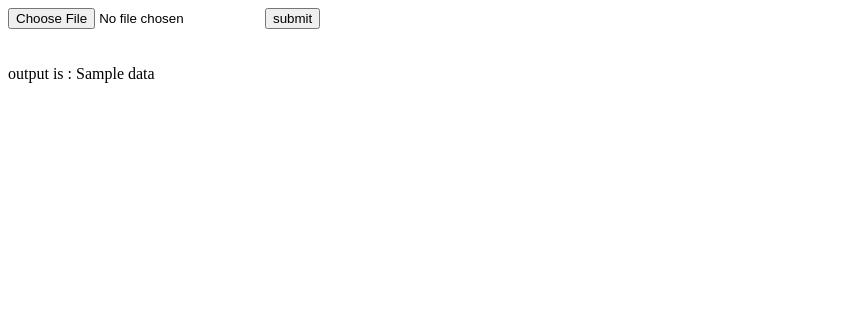
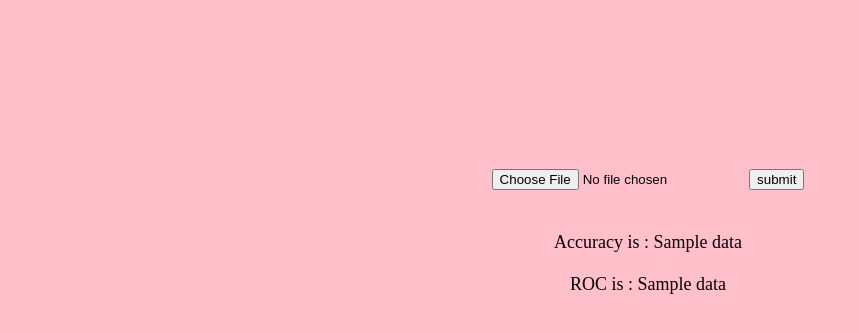
Before and after one commit to Ramkumar-datascience/Heroku-app, a Flask app: template templates/index.html in a window 1280 px wide. Shown: the top 333 px of the page, without its empty margins (0-859 px from the left). Run offline with Flask 2, Linux system fonts and the light colour scheme; the template is opened without the code that fills it: most values are stand-ins (such as "Sample title", 1, 10 or a date in 2020); parts of the project's set-up code (start-up, migrations or seed data) failed here and were passed over.

Commit message:
Update index.html

```diff
--- a/templates/index.html
+++ b/templates/index.html
@@ -8,10 +8,25 @@
 <link href='https://fonts.googleapis.com/css?family=Arimo' rel='stylesheet' type='text/css'>
 <link href='https://fonts.googleapis.com/css?family=Hind:300' rel='stylesheet' type='text/css'>
 <link href='https://fonts.googleapis.com/css?family=Open+Sans+Condensed:300' rel='stylesheet' type='text/css'>
+  <style>
+.result {
+  position: absolute;
+  top: 20%;
+  width: 100%;
+  text-align: center;
+  font-size: 18px;
 
+  #background-image: url("C:/Users/user/Desktop/ramkumar.jpg");
+}
+
+html{
+  background-color:pink;
+}
+
+</style>
 </head>
 
-<body>
+<body class="result">
  <!--<div class="login">
 	<h1>Predict Salary Analysis</h1>
 
@@ -27,13 +42,18 @@
    {{ prediction_text }}
 
  </div> -->
+
 	<form class="" action="predict" method="post">
-		<input type="file" name="csv_file" id="csv_file" required="True" class="form-control">
-		<input type="submit" name="" value="submit">
+		<input type="file" name="csv_file" id="csv_file" required="True" class="form-control" text-align: center;>
+		<input type="submit" name="" value="submit" text-align: center;>
 	</form>
 	<br>
    <br>
-   output is :
+
+   Accuracy is :
+   {{ data | safe }}<br><br>
+   ROC is :
    {{ data | safe }}
+
 </body>
 </html>
```
